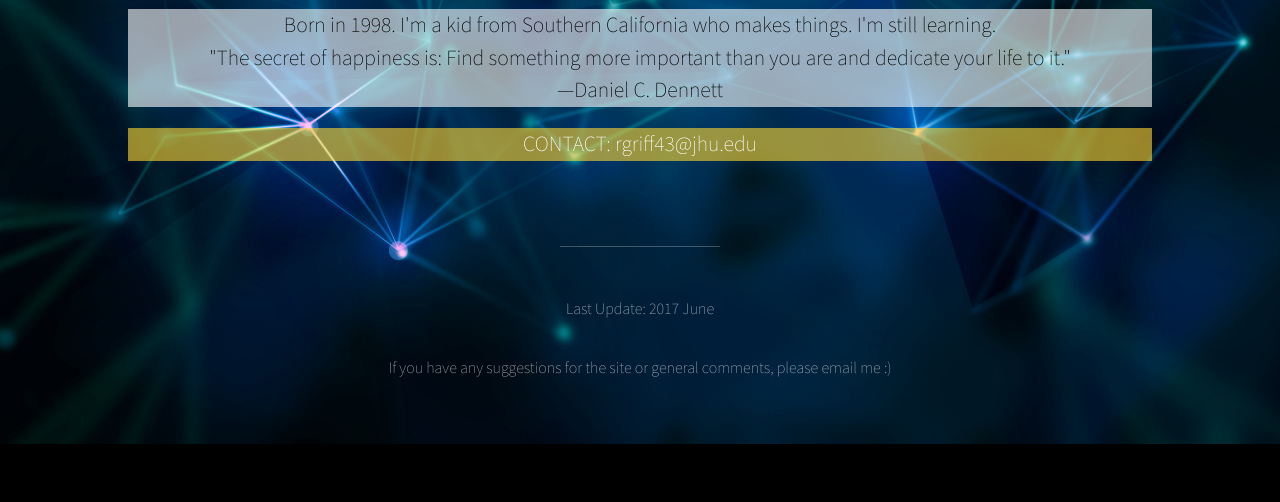
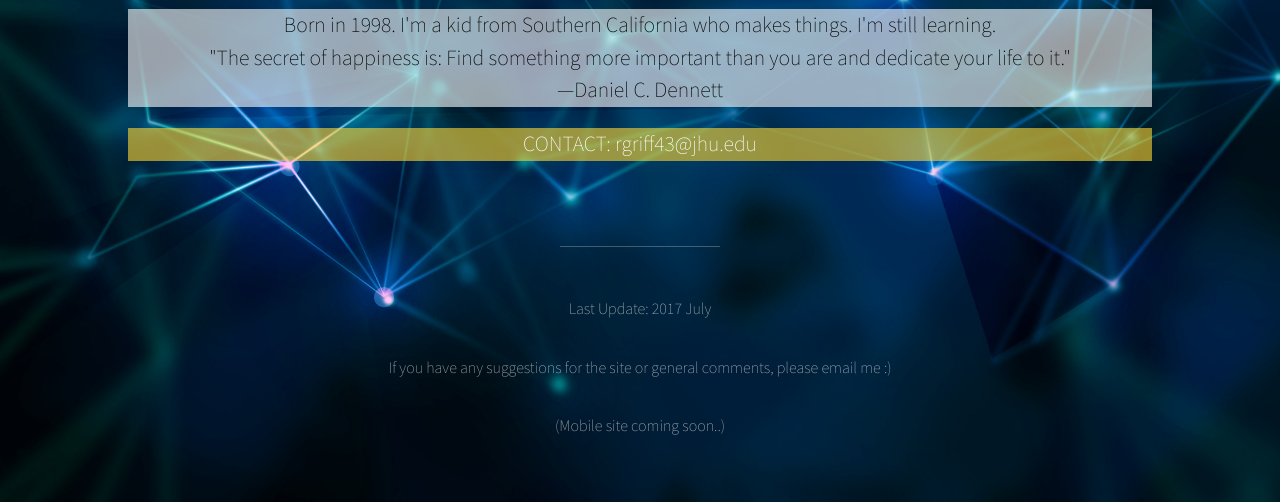
Before and after one commit to rgriffith98/mySite, a plain HTML site: page index.html in a window 1280 px wide. Shown: the part 539-1041 px from the top of the page. Before the commit the page ends 983 px from the top, so only its background shows below. Drawn offline with Linux system fonts and the light colour scheme.

Commit message:
Update index.html

```diff
--- a/index.html
+++ b/index.html
@@ -42,9 +42,10 @@
 
 				<!-- Footer -->
 					<footer id="footer">
-						<p>Last Update: 2017 June</p>
+						<p>Last Update: 2017 July</p>
 						<p>If you have any suggestions for the site or general comments, please email me :)</p>
-					</footer>
+						<p>(Mobile site coming soon..)</p>
+				</footer>
 
 			</div>
 
```
